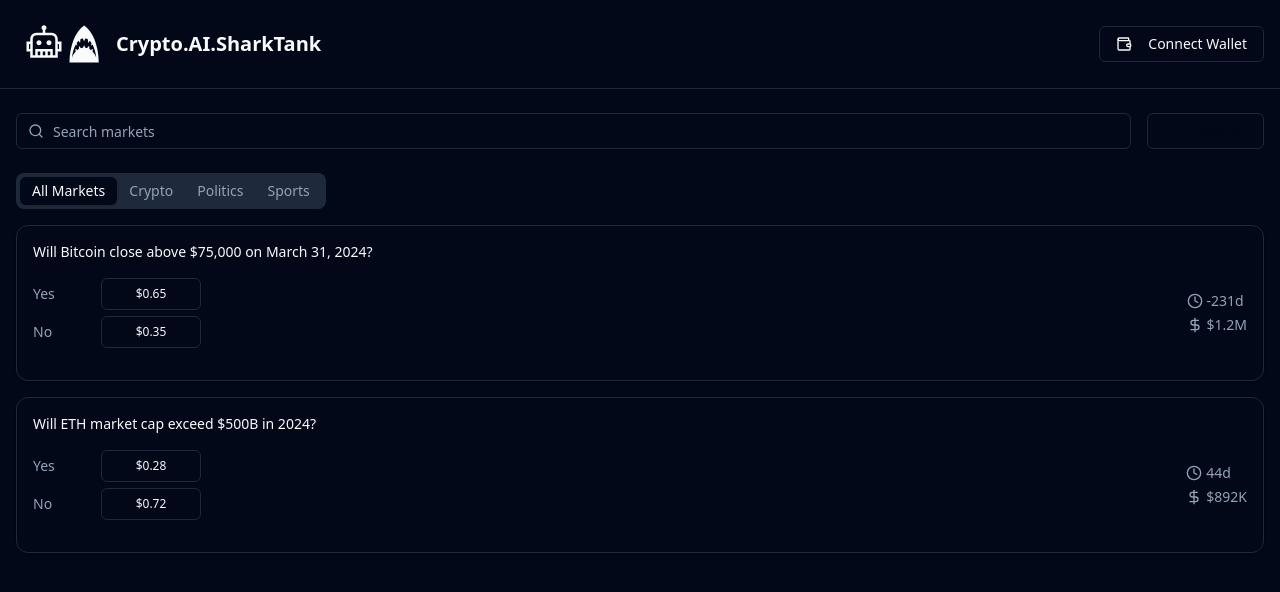
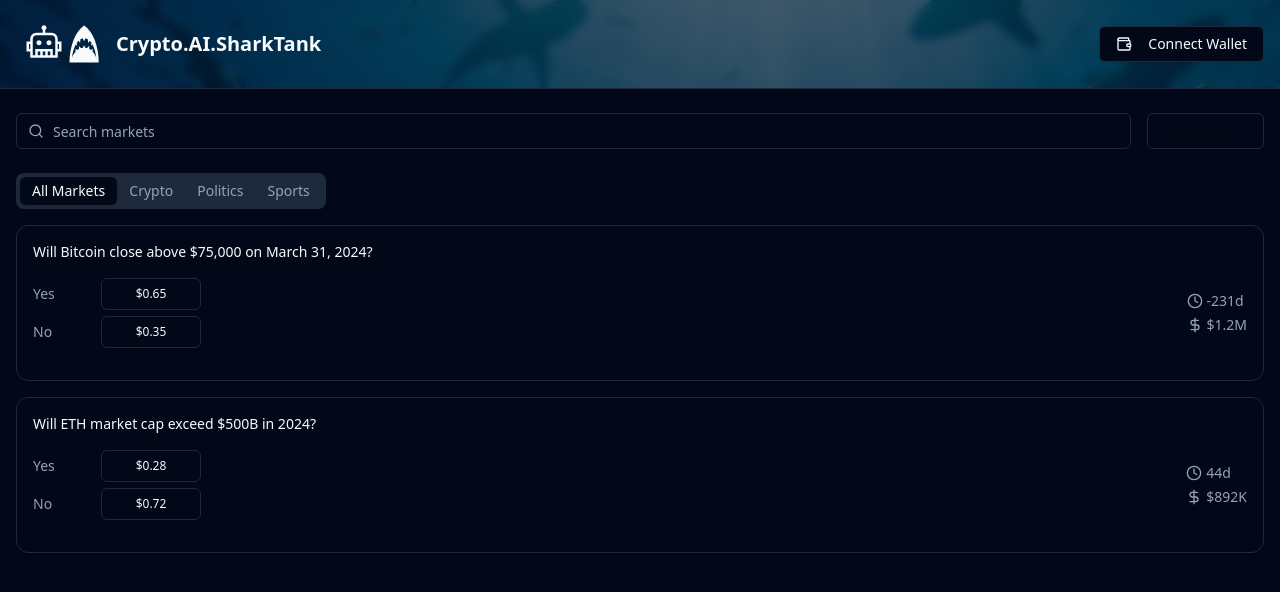
Before and after one commit to 0xhatsume/CryptoAiSharkTank, a React (Vite) app in the folder client/: page / in a window 1280 px wide. Shown: the top 592 px of the page. Built offline with nearby package versions, Linux system fonts and the light colour scheme.

Commit message:
:sparkles: Add shark bg

```diff
--- a/client/src/App.tsx
+++ b/client/src/App.tsx
@@ -29,23 +29,23 @@ const App = () => {
   }
 
   return (
-    // <div className={`min-h-screen w-full ${isMobileOrTelegram ? 'max-w-lg' : 'max-w-7xl'} mx-auto px-4 py-6`}>
-    //   <header className="mb-6">
-    //     <h1 className="text-2xl font-bold">Telegram Web App</h1>
-    //   </header>
+    <div className="min-h-screen bg-background relative">
+      {/* Background Image */}
+      {/* <div
+        className="fixed inset-0 opacity-80 pointer-events-none"
+        style={{
+          backgroundImage: 'url("/assets/sharksswimming.png")', // Update path
+          backgroundPosition: 'center',
+          backgroundSize: 'cover',  //fill screen
+          backgroundRepeat: 'no-repeat',
+          backgroundColor: '#020817', // Dark background color
+        }}
+      /> */}
 
-    //   <main className="space-y-4">
-    //     <div className="bg-white rounded-lg shadow p-4">
-    //       <h2 className="text-xl font-semibold mb-2">Welcome!</h2>
-    //       <p className="text-gray-600">
-    //         This is your new Telegram Web App. Start building your features here.
-    //       </p>
-    //     </div>
-    //   </main>
-    // </div>
+      {/* Content */}
+      <div className="relative z-10">
+        <Navbar isMobileOrTelegram={isMobileOrTelegram} />
 
-    <div className="min-h-screen bg-background">
-      <Navbar isMobileOrTelegram={isMobileOrTelegram} />
         <div className={`${isMobileOrTelegram ? 'max-w-lg' : 'max-w-7xl'} mx-auto px-4 py-6`}>
           {/* Search and Filter Section */}
           <div className="mb-6 flex gap-4 flex-wrap">
@@ -81,6 +81,7 @@ const App = () => {
           </Tabs>
         </div>
       </div>
+    </div>
   );
 };
 
--- a/client/src/components/Navbar.tsx
+++ b/client/src/components/Navbar.tsx
@@ -12,8 +12,20 @@ export interface NavbarProps {
 
 export function Navbar ({ isMobileOrTelegram }: NavbarProps) {
     return (
-        <div className="border-b">
-            <div className={`${isMobileOrTelegram ? 'max-w-lg' : 'max-w-7xl'} mx-auto px-4 py-3`}>
+        <div className="border-b relative bg-[#020817]">
+
+            {/* Background Image Container */}
+            <div
+                className="absolute inset-0 opacity-40"
+                style={{
+                backgroundImage: 'url("/assets/sharksswimming.png")', // Update this path
+                backgroundPosition: 'top',
+                backgroundSize: 'cover',
+                backgroundRepeat: 'no-repeat',
+                }}
+            />
+
+            <div className={`${isMobileOrTelegram ? 'max-w-lg' : 'max-w-7xl'} mx-auto px-4 py-3 relative z-10 backdrop-blur-sm`}>
                 <div className="flex flex-col sm:flex-row sm:items-center sm:h-16 gap-3 sm:gap-0">
                     {/* Logo and Name */}
                     <div className="ml-2 flex items-center space-x-3">
```
Also changed, not shown: client/public/assets/sharksswimming.png (added). Lines whose indentation alone changed are shown as unchanged.
